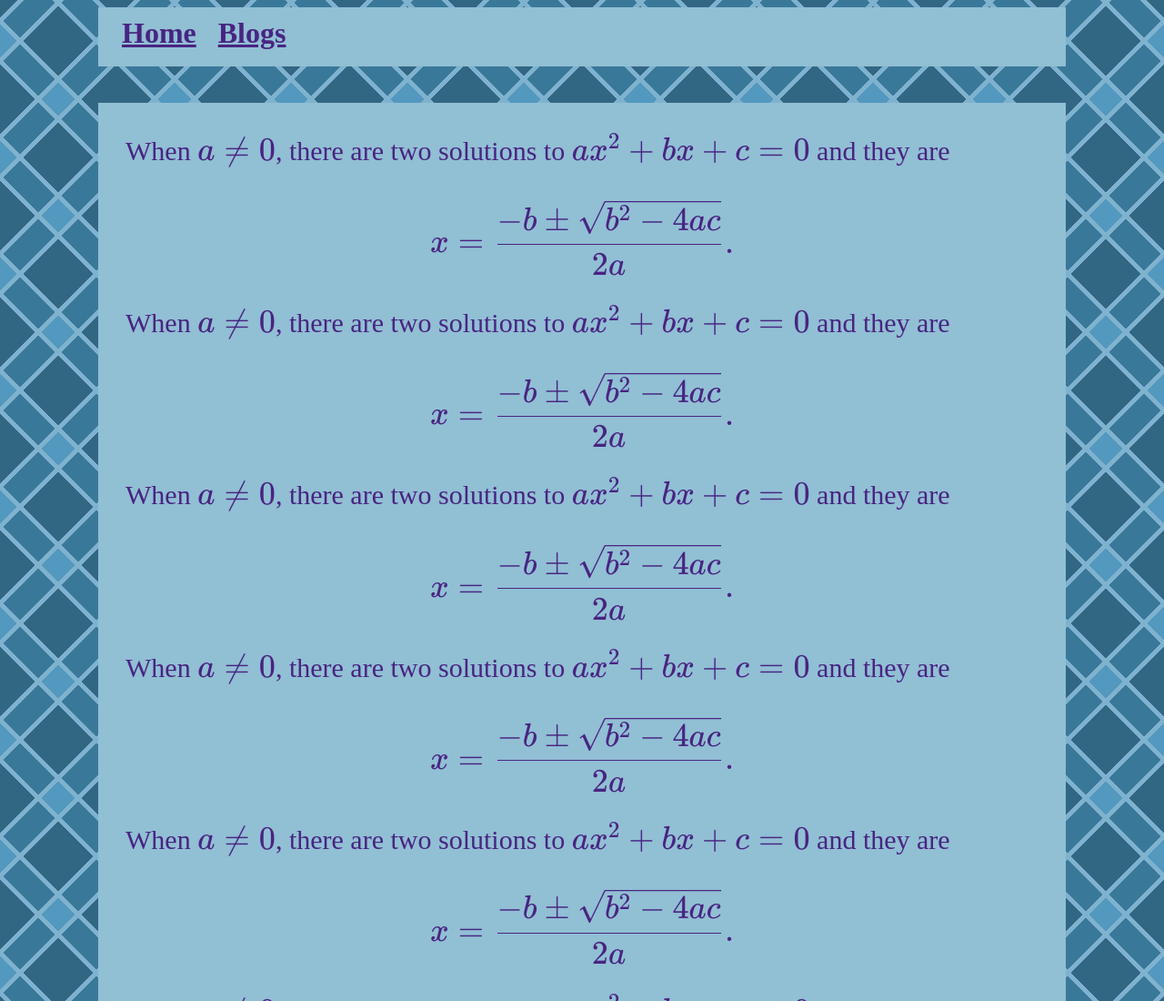
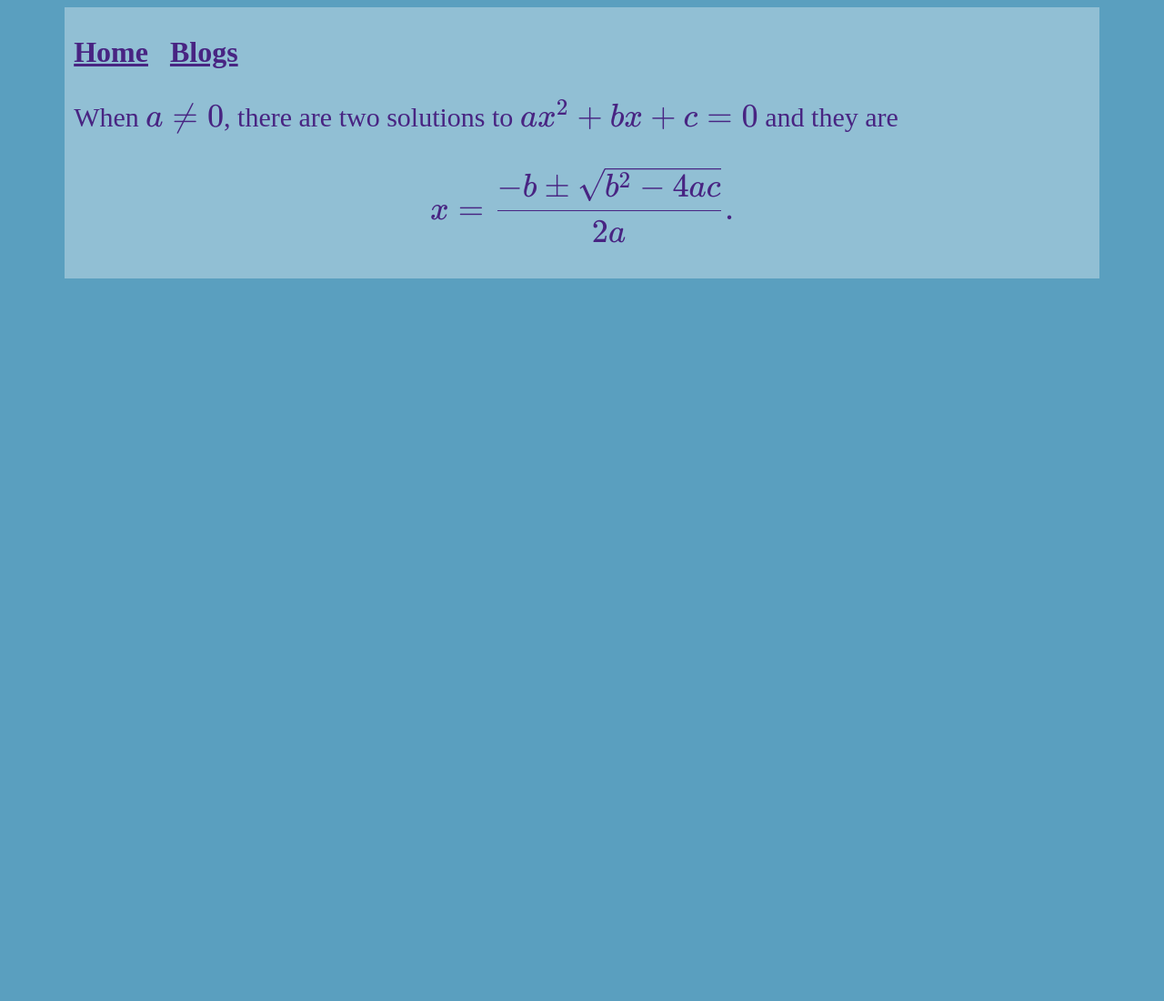
Before and after one commit to Ashifkhan31/AshifKhan31.github.io, a plain HTML site: page blogs/test.html in a window 1280 px wide. Shown: the top 1100 px of the page at 91% size. After the commit the page ends 800 px from the top, so only its background shows below. Drawn offline with Linux system fonts and the light colour scheme.

Commit message:
full overhaul

```diff
--- a/blog-menu.css
+++ /dev/null
@@ -1,29 +0,0 @@
-a:link{
-  color:  #482482;
-}
-
-.grid-container {
-  display: grid;
-  grid-template-columns: 100px auto 100px;
-  grid-template-rows: 65px 40px auto;
-
-}
-
-.title {
-  grid-column: 2 / 3;
-  grid-row: 1/2;
-  background-color: #91bfd4;
-  color: #482482;
-}
-
-.main {
-  grid-column: 2 / 3;
-  grid-row: 3 / 4;
-  display: grid;
-  background-color: #91bfd4;
-  color: #482482;
-}
-
-.text{
-  font-size: 30px;
-}
--- a/blogs/blog.css
+++ /dev/null
@@ -1,31 +0,0 @@
-a:link{
-  color:  #482482;
-}
-
-.grid-container {
-  display: grid;
-  grid-template-columns: 100px auto 100px;
-  grid-template-rows: 65px 40px auto;
-
-}
-
-.title {
-  grid-column: 2 / 3;
-  grid-row: 1/2;
-  background-color: #91bfd4;
-  color: #482482;
-}
-
-.main {
-  grid-column: 2 / 3;
-  grid-row: 3 / 4;
-  display: grid;
-  background-color: #91bfd4;
-  color: #482482;
-}
-
-.text{
-  font-size: 30px;
-  background-color: #91bfd4;
-  color: #482482;
-}
--- /dev/null
+++ b/blogs/style.css
@@ -0,0 +1,41 @@
+a:link{
+  color:  #482482;
+}
+
+.background{
+  background-color: #5a9fbf;
+
+}
+
+.appearance{
+  background-color: #91bfd4;
+  color: #482482;
+}
+
+h1{
+  font-size: 32px;
+}
+
+p{
+  font-size: 30px;
+}
+
+li{
+  font-size: 30px;
+}
+
+.margin{
+  margin-left: 5%;
+  margin-right: 5%;
+  padding: 10px;
+}
+
+.text-center{
+  text-align: center;
+}
+
+.img-center {
+  display: block;
+  margin-left: auto;
+  margin-right: auto;
+}
--- a/blogs/test.html
+++ b/blogs/test.html
@@ -4,7 +4,8 @@
 <head>
   <title>test</title>
   <meta charset="utf-8" />
-  <link rel="stylesheet" href="blog.css">
+  <meta name="viewport" content="width=device-width, initial-scale=1.0">
+  <link rel="stylesheet" href="style.css">
   <link href="katex/katex.min.css" rel="stylesheet" type="text/css">
   <script defer src="katex/katex.min.js"></script>
 
@@ -13,60 +14,20 @@
 
 </head>
 
-<body style="background-image: url('background.png'); object-fit: cover;">
+<body class="background">
 
-<div class="grid-container">
 
-  <div class="title" style="padding: 10px 10px; font-size: 32px">
-      &nbsp <a href="../index.html"> <b>Home</b></a> &nbsp <a href="../blog-menu.html"> <b>Blogs</b></a>
+  <div class="margin appearance">
+
+    <h1><a href="../index.html"> <b>Home</b></a> &nbsp <a href="../blog-menu.html"> <b>Blogs</b></a> </h1>
+
+      <p>
+      When \(a \ne 0\), there are two solutions to \(ax^2 + bx + c = 0\) and they are
+      \[x = {-b \pm \sqrt{b^2-4ac} \over 2a}.\]
+      </p>
+
   </div>
 
-  <div  class="main text" style="padding: 30px">
-    <div>
-          When \(a \ne 0\), there are two solutions to \(ax^2 + bx + c = 0\) and they are
-  \[x = {-b \pm \sqrt{b^2-4ac} \over 2a}.\]
-          When \(a \ne 0\), there are two solutions to \(ax^2 + bx + c = 0\) and they are
-  \[x = {-b \pm \sqrt{b^2-4ac} \over 2a}.\]
-          When \(a \ne 0\), there are two solutions to \(ax^2 + bx + c = 0\) and they are
-  \[x = {-b \pm \sqrt{b^2-4ac} \over 2a}.\]
-          When \(a \ne 0\), there are two solutions to \(ax^2 + bx + c = 0\) and they are
-  \[x = {-b \pm \sqrt{b^2-4ac} \over 2a}.\]
-          When \(a \ne 0\), there are two solutions to \(ax^2 + bx + c = 0\) and they are
-  \[x = {-b \pm \sqrt{b^2-4ac} \over 2a}.\]
-          When \(a \ne 0\), there are two solutions to \(ax^2 + bx + c = 0\) and they are
-  \[x = {-b \pm \sqrt{b^2-4ac} \over 2a}.\]
-          When \(a \ne 0\), there are two solutions to \(ax^2 + bx + c = 0\) and they are
-  \[x = {-b \pm \sqrt{b^2-4ac} \over 2a}.\]
-          When \(a \ne 0\), there are two solutions to \(ax^2 + bx + c = 0\) and they are
-  \[x = {-b \pm \sqrt{b^2-4ac} \over 2a}.\]
-          When \(a \ne 0\), there are two solutions to \(ax^2 + bx + c = 0\) and they are
-  \[x = {-b \pm \sqrt{b^2-4ac} \over 2a}.\]
-          When \(a \ne 0\), there are two solutions to \(ax^2 + bx + c = 0\) and they are
-  \[x = {-b \pm \sqrt{b^2-4ac} \over 2a}.\]
-          When \(a \ne 0\), there are two solutions to \(ax^2 + bx + c = 0\) and they are
-  \[x = {-b \pm \sqrt{b^2-4ac} \over 2a}.\]
-          When \(a \ne 0\), there are two solutions to \(ax^2 + bx + c = 0\) and they are
-  \[x = {-b \pm \sqrt{b^2-4ac} \over 2a}.\]
-          When \(a \ne 0\), there are two solutions to \(ax^2 + bx + c = 0\) and they are
-  \[x = {-b \pm \sqrt{b^2-4ac} \over 2a}.\]
-          When \(a \ne 0\), there are two solutions to \(ax^2 + bx + c = 0\) and they are
-  \[x = {-b \pm \sqrt{b^2-4ac} \over 2a}.\]
-          When \(a \ne 0\), there are two solutions to \(ax^2 + bx + c = 0\) and they are
-  \[x = {-b \pm \sqrt{b^2-4ac} \over 2a}.\]
-          When \(a \ne 0\), there are two solutions to \(ax^2 + bx + c = 0\) and they are
-  \[x = {-b \pm \sqrt{b^2-4ac} \over 2a}.\]
-          When \(a \ne 0\), there are two solutions to \(ax^2 + bx + c = 0\) and they are
-  \[x = {-b \pm \sqrt{b^2-4ac} \over 2a}.\]
-          When \(a \ne 0\), there are two solutions to \(ax^2 + bx + c = 0\) and they are
-  \[x = {-b \pm \sqrt{b^2-4ac} \over 2a}.\]
-          When \(a \ne 0\), there are two solutions to \(ax^2 + bx + c = 0\) and they are
-  \[x = {-b \pm \sqrt{b^2-4ac} \over 2a}.\]
-          When \(a \ne 0\), there are two solutions to \(ax^2 + bx + c = 0\) and they are
-  \[x = {-b \pm \sqrt{b^2-4ac} \over 2a}.\]
-    </div>
-  </div>
+</body>
 
-</div>
-
-</body>
 </html>
--- a/index.css
+++ /dev/null
@@ -1,33 +0,0 @@
-a:link{
-  color:  #482482;
-}
-
-.grid-container {
-  display: grid;
-  grid-template-columns: 100px auto 100px;
-  grid-template-rows: 65px 40px auto;
-
-}
-
-.title {
-  grid-column: 2 / 3;
-  grid-row: 1/2;
-  background-color: #91bfd4;
-  color: #482482;
-}
-
-.main {
-  grid-column: 2 / 3;
-  grid-row: 3 / 4;
-  display: grid;
-  grid-template-columns: 400px auto 100px;
-  grid-template-rows: auto;
-  background-color: #91bfd4;
-  color: #482482;
-}
-
-.text{
-  font-size: 30px;
-  background-color: #91bfd4;
-  color: #482482;
-}
--- /dev/null
+++ b/style.css
@@ -0,0 +1,41 @@
+a:link{
+  color:  #482482;
+}
+
+.background{
+  background-color: #5a9fbf;
+
+}
+
+.appearance{
+  background-color: #91bfd4;
+  color: #482482;
+}
+
+h1{
+  font-size: 32px;
+}
+
+p{
+  font-size: 30px;
+}
+
+li{
+  font-size: 30px;
+}
+
+.margin{
+  margin-left: 5%;
+  margin-right: 5%;
+  padding: 10px;
+}
+
+.text-center{
+  text-align: center;
+}
+
+.img-center {
+  display: block;
+  margin-left: auto;
+  margin-right: auto;
+}
```
Also changed, not shown: blog-menu.html (+6 -13 lines), index.html (+12 -17 lines), background.png (deleted), blogs/background.png (deleted).
